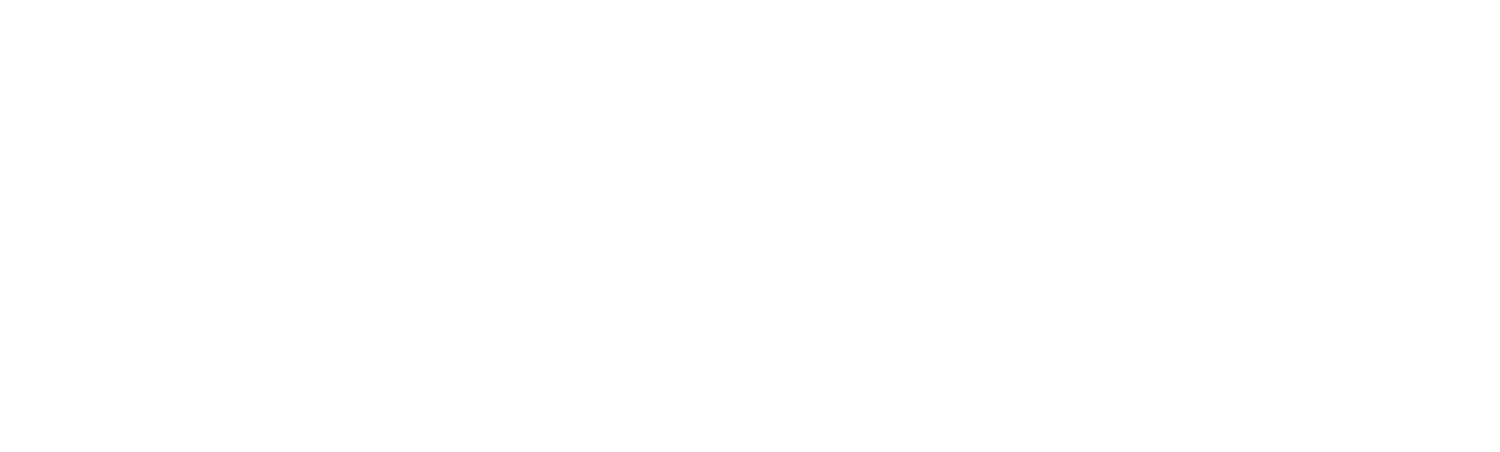
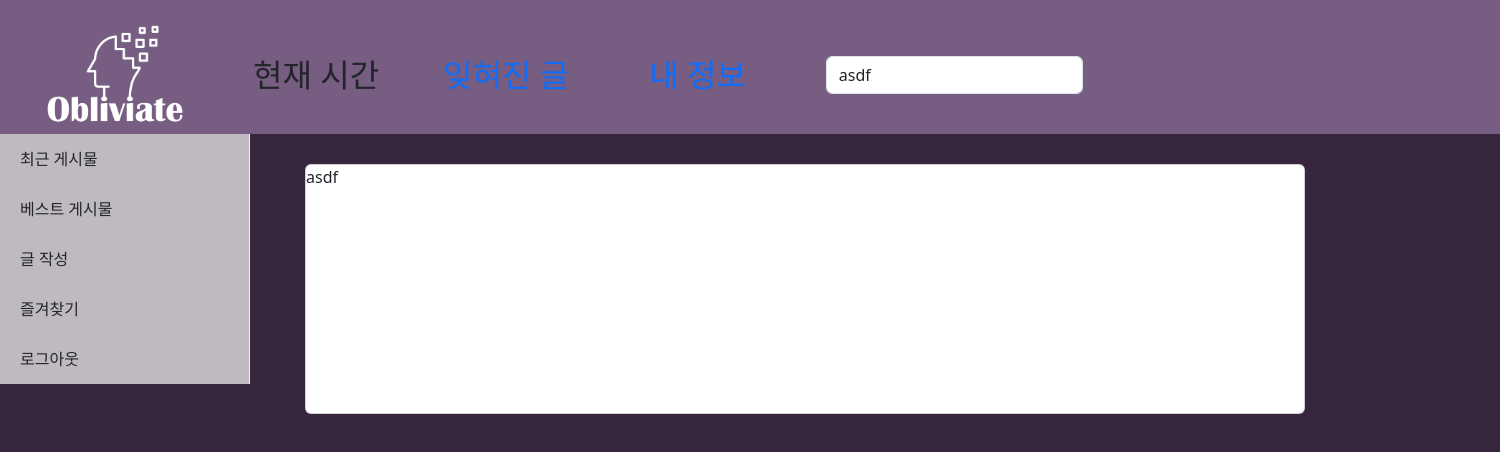
Before and after one commit to AnyoStar/obliviate, a React (Create React App) app: page /post in a window 1280 px wide. Before the commit this address had no page. Shown: the top 452 px of the page, 1500 px wide, since content can reach past the window. Built offline with nearby package versions, Linux system fonts and the light colour scheme.

Commit message:
포스트 복원했음, 게시글 add 제작 토큰 서비스 제작

```diff
--- a/package.json
+++ b/package.json
@@ -12,6 +12,7 @@
     "react-bootstrap": "^2.8.0",
     "react-dom": "^18.2.0",
     "react-icons": "^4.10.1",
+    "react-pro-sidebar": "^1.1.0-alpha.1",
     "react-router-dom": "^6.14.1",
     "react-scripts": "5.0.1",
     "react-toastify": "^9.1.3",
--- a/src/App.css
+++ b/src/App.css
@@ -36,3 +36,9 @@
     transform: rotate(360deg);
   }
 }
+
+body {
+  padding: 0;
+  background-color: #37263e;
+  margin: 0;
+}
--- a/src/App.js
+++ b/src/App.js
@@ -3,18 +3,22 @@
 import { Container } from "react-bootstrap";
 import Login from "./login/Login";
 import Register from "./register/Register";
+import Post from "./post/Post";
 import "./App.css";
+import AddPost from "./post/AddPost";
 
 
 
 function App() {
   return (
-    <Container>
+    <Container style={{margin: '0px', padding: '0px'}}>
       <Router>
         <Routes>
           <Route path="/" element={<Navigate to="/login" />} />
           <Route path="/login" element={<Login />} />
           <Route path="/register" element={<Register />} />
+          <Route path="/post" element={<Post />} />
+          <Route path="/addPost" element={<AddPost />} />
         </Routes>
       </Router>
     </Container>
--- /dev/null
+++ b/src/auth/tokenService.js
@@ -0,0 +1,31 @@
+//토큰 검증
+import jwtDecode from "jwt-decode";
+
+//현재 사용자 정보 가져오기
+export function getCurrrentUser() {
+  const jwt = localStorage.getItem("token");
+  if (!jwt) {
+    return undefined;
+  }
+  try {
+    const decodedToken = jwtDecode(jwt);
+    return decodedToken;
+  } catch (error) {
+    return undefined;
+  }
+}
+
+//로컬 스토리지에 저장된 토큰이 유효한지 판별
+export function isValidJwt() {
+  const decodedToken = getCurrrentUser();
+
+  if (decodedToken === undefined) {
+    return false;
+  }
+
+  if (decodedToken.exp < Date.now() / 1000) {
+    return false;
+  }
+
+  return true;
+}
--- a/src/login/Login.js
+++ b/src/login/Login.js
@@ -12,7 +12,7 @@
   const [email, setEmail] = useState("");
   const [password, setPassword] = useState("");
 
-  document.body.style.backgroundColor = "#5F2B77";
+  // document.body.style.backgroundColor = "#5F2B77";
 
   const handleSubmit = () => {
     const loginInfo = {
--- /dev/null
+++ b/src/post/AddPost.js
@@ -0,0 +1,43 @@
+import { useState } from "react";
+import { Form, Button, Nav, Container } from "react-bootstrap";
+import { getCurrrentUser } from "../auth/tokenService";
+
+function AddPost() {
+    const id = getCurrrentUser().id;
+    const [title, setTitle] = useState("");
+    const [content, setContent] = useState("");
+
+    //todo: 포스트 추가를 해야한다! id랑 제목, 내용은 만들어 둠. 전달만 하면 돼!
+
+  return (
+    <Container>
+      <div>
+        <Nav
+          activeKey="/home"
+          onSelect={(selectedKey) => alert(`selected ${selectedKey}`)}
+          style={{ height: 134, marginLeft: "650px" }}
+        >
+          <Nav.Item className="justify-content-center align-self-center">
+            <Button variant="danger">초기화</Button>{" "}
+            <Button variant="primary">글 작성</Button>{" "}
+          </Nav.Item>
+          /
+        </Nav>
+      </div>
+      <div style={{ marginTop: "20px", width: "600px", marginLeft: "450px" }}>
+        <Form>
+          <Form.Group className="mb-3" controlId="text">
+            <Form.Label></Form.Label>
+            <Form.Control type="text" placeholder="글 제목" value={title} onChange={(e) => (setTitle(e.target.value))}/>
+          </Form.Group>
+          <Form.Group className="mb-3" controlId="text">
+            <Form.Label></Form.Label>
+            <Form.Control as="textarea" rows={3} placeholder="글 내용" value={content} onChange={(e) => (setContent(e.target.value))}/>
+          </Form.Group>
+        </Form>
+      </div>
+    </Container>
+  );
+}
+
+export default AddPost;
--- a/src/post/Post.css
+++ b/src/post/Post.css
@@ -1,154 +1,15 @@
-@import "reset.css";
-
-header{
-    text-align: center;
-    display: grid;
-    grid-template-columns: 15px 250px 500px 450px 24px;
-    grid-template-areas:
-    'left-space times nav searchbar right-space';
-    position: fixed;
-    z-index: 1;
-    width: 100%;
-    height: 100px;
-    line-height: 80px;
-    background-color: #b480cc;
-    box-shadow: 0 0 6px gray;
+/* @import "reset.css"; */
+.homeiconImage{
+  width: 70%;
+  height: 70%;
 }
-
-.left {
-    grid-area: left-space;
-    width: 30px;
+.container{
+  z-index: -1;
+  background-color: #37263e;
+  padding: 0;
 }
-
-.right {
-    grid-area: right-space;
-    width: 30px;
+.upbar{
+  z-index: 0;
+  width: 100%;
+  background-color: #765d81;
 }
-
-header .times{
-    padding-top: 10px;
-    grid-area: times;
-    font-size: 1.7rem;
-    font-weight: 700;
-    text-decoration: none;
-    color: white;
-}
-
-header nav{
-    grid-area: nav;
-}
-
-header nav li{
-    padding-top: 10px;
-    display: inline-block;
-    margin-right: 70px;
-    padding-bottom: 13px;
-}
-
-header nav li{
-    font-size: 1.4rem;
-    text-decoration: none;
-    color: #fff;
-}
-
-header nav li:hover{
-    background-color: #765d81;
-    border-bottom: 4px solid white;
-    opacity: 0.67;
-    height: 76px;
-}
-
-header ul li {
-    list-style-type: none;
-    cursor: pointer;
-  }
-
-header .search{
-    grid-area: searchbar;
-}
-
-.search {
-    padding-top: 10px;
-  position: relative;
-  height: 120px;
-  width: 400px;
-
-}
-
-input.searchBar {
-  width: 100%;
-  border: 1px solid #bbb;
-  border-radius: 8px;
-  padding: 10px 12px;
-  font-size: 14px;
-}
-
-img.searchIcon {
-    cursor: pointer;
-  position: absolute;
-  width: 17px;
-  top: 45px;
-  right: 0px;
-  margin: 0;
-}
-
-main {
-    margin-left: 200px;
-}
-
-.aside {
-  background-color: white;
-  text-align: center;
-  position: fixed;
-  background-color: white;
-  width: 200px;
-  top: 0;
-  bottom: 0;
-  left: 0;
-  border-right: 1px solid #d3d3d3;
-  box-sizing: border-box;
-}
-.homebutton {
-  width: 200px;
-  top: 100px;
-  bottom: 100px;
-  left: 0;
-  background-color: #5f2b77;
-  background-image: url(../image/homeicon.png);
-  cursor: pointer;
-}
-.aside .option-title {
-  text-align: center;
-  padding: 20px 0 0 0;
-  font-size: 20px;
-  font-weight: 700;
-  color: gray;
-}
-.aside .option-logout {
-  bottom: 0px;
-  text-align: center;
-  padding: 50px 0 0 0;
-  font-size: 15px;
-  font-weight: 700;
-  margin-top: 210px;
-  color: red;
-  cursor: pointer;
-}
-.aside ul {
-  padding: 0 0 0 0;
-  list-style-type: none;
-  font-size: 15px;
-  margin: 32px 0;
-  line-height: 2rem;
-}
-.aside ul li {
-  cursor: pointer;
-}
-.aside ul li.on {
-  background-color: #ddd;
-  color: gray;
-}
-.aside ul li:hover {
-  color: white;
-  background-color: #444;
-}
--- a/src/post/Post.html
+++ b/src/post/Post.html
@@ -1,4 +1,4 @@
-<!DOCTYPE html>
+<!-- <!DOCTYPE html>
 <html lang="ko">
 <head>
     <meta charset="UTF-8">
@@ -45,4 +45,4 @@
             </header>
     </main>
 </body>
-</html>
+</html> -->
--- a/src/post/Post.js
+++ b/src/post/Post.js
@@ -0,0 +1,118 @@
+import { Container, Form, InputGroup, Nav } from "react-bootstrap";
+
+import { useState } from "react";
+
+import { Sidebar, Menu, MenuItem } from 'react-pro-sidebar';
+import { Link } from 'react-router-dom';
+import PostCard from "./PostCard";
+
+
+function Post() {
+  const [search, setSearch] = useState("asdf");
+
+  return (
+    <Container style={{margin: '0px', padding: '0px'}}>
+    <div className="upbar" style={{backgroundColor: '#765d81', width: 1500}}>
+
+        <Nav
+          activeKey="/home"
+          onSelect={(selectedKey) => alert(`selected ${selectedKey}`)}
+          style={{ height: 134 }}
+        >
+          <Nav.Item className="justify-content-center align-self-center">
+            <img className="homeiconImage" alt="homeicon.png" src="homeicon.png" style={{width: '180px', marginLeft: '25px'}}/>
+          </Nav.Item>
+          <Nav.Item className="justify-content-center align-self-center ms-5 fs-2">
+            현재 시간
+          </Nav.Item>
+          <Nav.Item className="justify-content-center align-self-center ms-5 fs-2">
+            <Nav.Link eventKey="link-1">잊혀진 글</Nav.Link>
+          </Nav.Item>
+          <Nav.Item className="justify-content-center align-self-center ms-5 fs-2">
+            <Nav.Link eventKey="link-2">내 정보</Nav.Link>
+          </Nav.Item>
+          <Nav.Item className="justify-content-center align-self-center ms-5 fs-2">
+            <Nav.Link>
+              <InputGroup>
+                <Form.Control
+                className="h-"
+                  placeholder="검색어 입력"
+                  aria-label="Username"
+                  aria-describedby="basic-addon1"
+                  type="text"
+                  id="example-search-input"
+                  value={search}
+                  onChange={(e) => setSearch(e.target.value)}
+                />
+              </InputGroup>
+            </Nav.Link>
+          </Nav.Item>
+        </Nav>
+    </div>
+        <Sidebar style={{display:'inline-block', position: 'fixed', zIndex: '1'}}>
+            <Menu
+                menuItemStyles={{
+                button: {
+                    // the active class will be added automatically by react router
+                    // so we can use it to style the active menu item
+                    [`&.active`]: {
+                    backgroundColor: '#13395e',
+                    color: '#b6c8d9',
+                    },
+                },
+                }}
+            >
+                <MenuItem component={<Link to="/ddsdsd" />}> 최근 게시물</MenuItem>
+                <MenuItem component={<Link to="/a" />}> 베스트 게시물</MenuItem>
+                <MenuItem component={<Link to="/calendar" />}> 글 작성</MenuItem>
+                <MenuItem component={<Link to="/e" />}> 즐겨찾기</MenuItem>
+                <MenuItem component={<Link to="/login" />}> 로그아웃</MenuItem>
+            </Menu>
+        </Sidebar>
+        <PostCard/>
+      {/* <aside className="aside">
+        <div className="homebutton"></div>
+        <div className="option-title">보기 옵션</div>
+        <ul>
+          <li className="on">최근 게시물</li>
+          <li>베스트 게시물</li>
+        </ul>
+        <div className="option-title">글 옵션</div>
+        <ul>
+          <li>글 작성</li>
+          <li>즐겨 찾기</li>
+        </ul>
+        <div className="option-logout">로그아웃</div>
+            </aside> */}
+
+
+        {/* <header className="header">
+          <div className="left"></div>
+          <div className="times">현재 시간</div>
+          <nav>
+            <ul>
+              <li>잊혀진 글</li>
+              <li>내 정보</li>
+              <li>
+                <div className="search">
+                  <input
+                    className="searchBar"
+                    type="text"
+                    placeholder="검색어 입력"
+                  />
+                  <img
+                    className="searchIcon"
+                    src="https://s3.ap-northeast-2.amazonaws.com/cdn.wecode.co.kr/icon/search.png"
+                    alt="검색 아이콘"
+                  />
+                </div>
+              </li>
+            </ul>
+          </nav>
+          <div className="right"></div>
+        </header> */}
+        </Container>
+  );
+}
+
+export default Post;
--- /dev/null
+++ b/src/post/PostCard.js
@@ -0,0 +1,11 @@
+import { Card } from "react-bootstrap";
+
+const PostCard = () => {
+  return (
+    <div style={{ display: "inline-block", marginLeft: "275px" }}>
+      <Card style={{ width: 1000, height: 250, margin: 30}}>asdf</Card>
+    </div>
+  );
+};
+
+export default PostCard;
--- a/src/register/Register.js
+++ b/src/register/Register.js
@@ -1,10 +1,8 @@
 import React, { useEffect, useState } from 'react';
 import { Card, Form, Button, Container, Row, Col } from 'react-bootstrap';
 import serverIp from "../value/strings";
-
 import { ToastContainer, toast } from 'react-toastify';
 import 'react-toastify/dist/ReactToastify.css';
-
 import style from '../styles/Auth.module.css';
 import { useNavigate } from 'react-router-dom';
 function Register() {
@@ -94,7 +92,7 @@
       });
   }
 
-  document.body.style.backgroundColor="#5F2B77"
+  // document.body.style.backgroundColor="#5F2B77"
 
   return (
 
--- a/src/value/strings.js
+++ b/src/value/strings.js
@@ -1,3 +1,3 @@
-const hostIP = "192.168.10.179";
+const hostIP = "192.168.9.176";
 
 export default hostIP;
```
Also changed, not shown: public/homeicon.png (renamed from src/image/homeicon.png), 1 other file (tests, documents, lock files or other folders).
